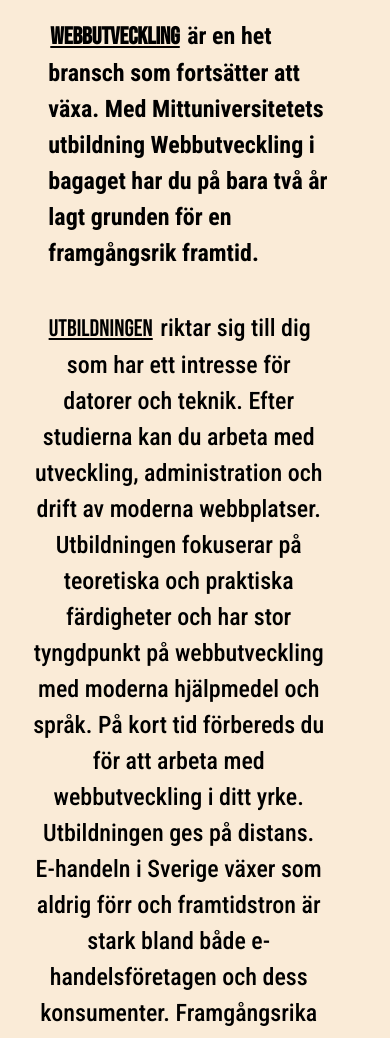
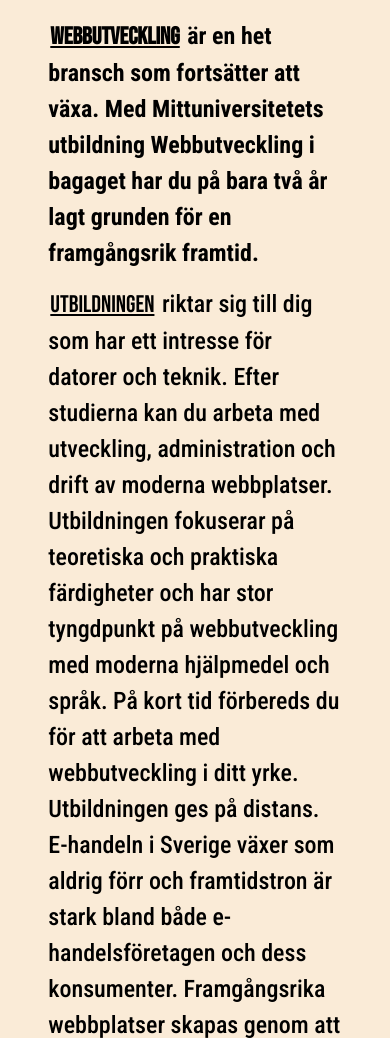
Before and after one commit to FalkenQ/Webbanvandbarhet-lab2, a plain HTML site: page index.html in a window 390 px wide. Shown: the part 303-1341 px from the top of the page. Drawn offline with nearby package versions, Linux system fonts and the light colour scheme; a web font is replaced by a local one.

Commit message:
Ändrade så att texten är centrerad åt vänster för lättare läsbarhet.

```diff
--- a/styles.css
+++ b/styles.css
@@ -326,6 +326,8 @@ h3 {
 
     p {
         font-size: 1.5rem;
+        text-align: start;
+        margin: auto;
     }
 
     #education-image {
```
